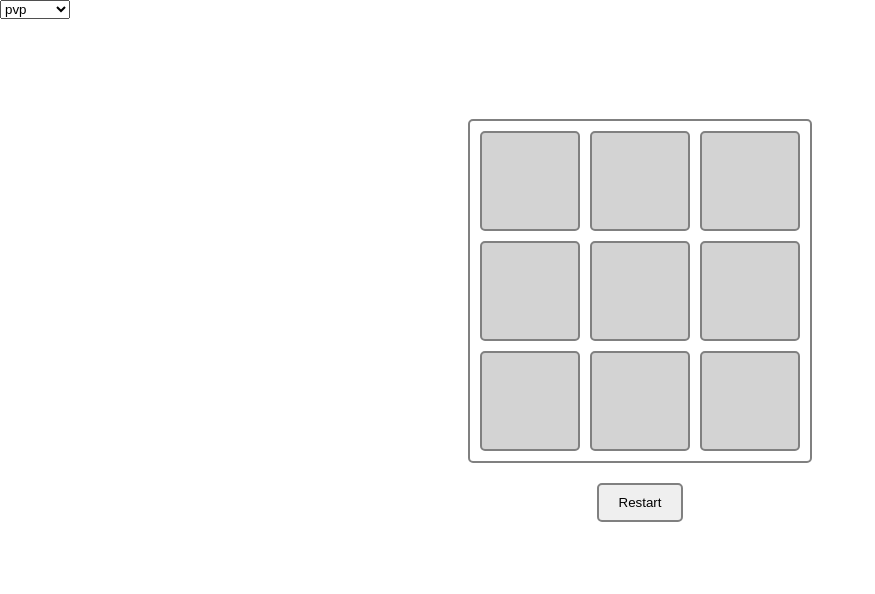
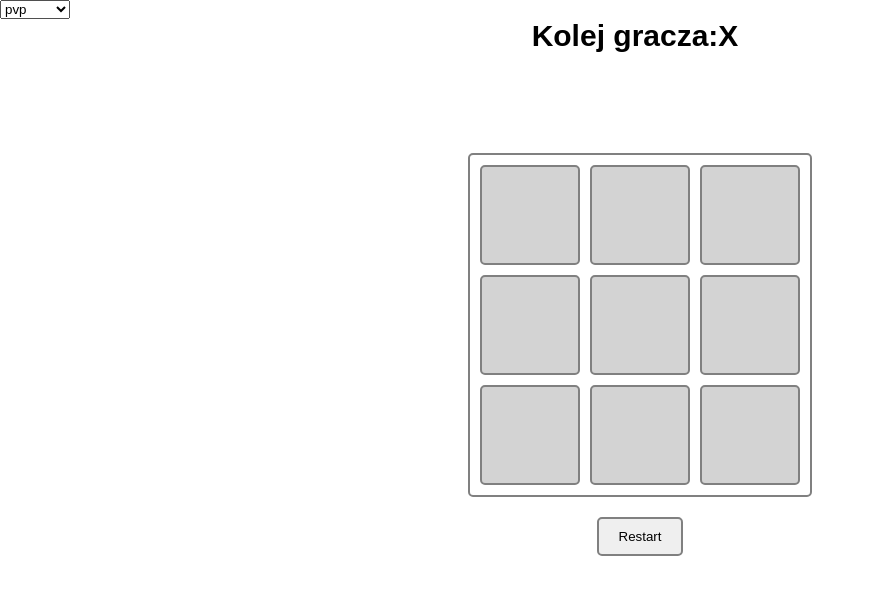
Before and after one commit to Peol13/-Gra-tic-tac-toe, a plain HTML site: page index.html in a window 1280 px wide. Shown: the whole page, without its empty margins (0-875 px from the left). Drawn offline with Linux system fonts and the light colour scheme.

Commit message:
add message who turn is

```diff
--- a/index.html
+++ b/index.html
@@ -18,6 +18,10 @@
       <option value="easy">easy</option>
       <option value="medium">medium</option>
     </select>
+    <p class="current-player">
+      <span>Kolej gracza:</span>
+      <span id="current-player"></span>
+    </p>
     <div class="wrapper">
       <p class="panel"></p>
       <div class="board">
--- a/index.js
+++ b/index.js
@@ -87,7 +87,9 @@ class Game {
       .getFieldForPositoin(position)
       .classList.add(`board__item--filled-${this.activePlayer}`);
     this.validateGame();
+
     this.activePlayer = this.activePlayer === "X" ? "O" : "X";
+    this.board.setCuttentPlayer(this.activePlayer);
   };
   setDefaults = (isAIsMove) => {
     this.fields = ["", "", "", "", "", "", "", "", ""];
@@ -102,6 +104,7 @@ class Board {
   panel = document.querySelector(".panel");
   button = document.querySelector(".restart-button");
   modeSelect = document.querySelector("#mode-select");
+  currentPlayer = document.querySelector("#current-player");
 
   constructor(onItemClick, onButtonClick, onModeChange) {
     this.onButtonClick = onButtonClick;
@@ -111,7 +114,11 @@ class Board {
       field.addEventListener("click", onItemClick);
     });
     this.modeSelect.addEventListener("change", onModeChange);
+    this.setCuttentPlayer("X");
   }
+  setCuttentPlayer = (player) => {
+    this.currentPlayer.innerText = player;
+  };
   handleButtonClick = () => {
     this.resetBoard();
     this.onButtonClick();
@@ -119,6 +126,7 @@ class Board {
   resetBoard = () => {
     this.resetBoardClasses();
     this.clearMessage();
+    this.setCuttentPlayer("X");
   };
   resetBoardClasses = () => {
     this.fieldsElements.forEach((field) => {
--- a/main.css
+++ b/main.css
@@ -50,6 +50,17 @@ a:hover {
   font-size: 30px;
   font-weight: 700;
 }
+.current-player {
+  font-size: 30px;
+  font-weight: 600;
+  display: flex;
+  justify-content: center;
+}
+
+#current-player {
+  display: inline-block;
+  width: 30px;
+}
 
 .restart-button {
   margin-top: 20px;
```
